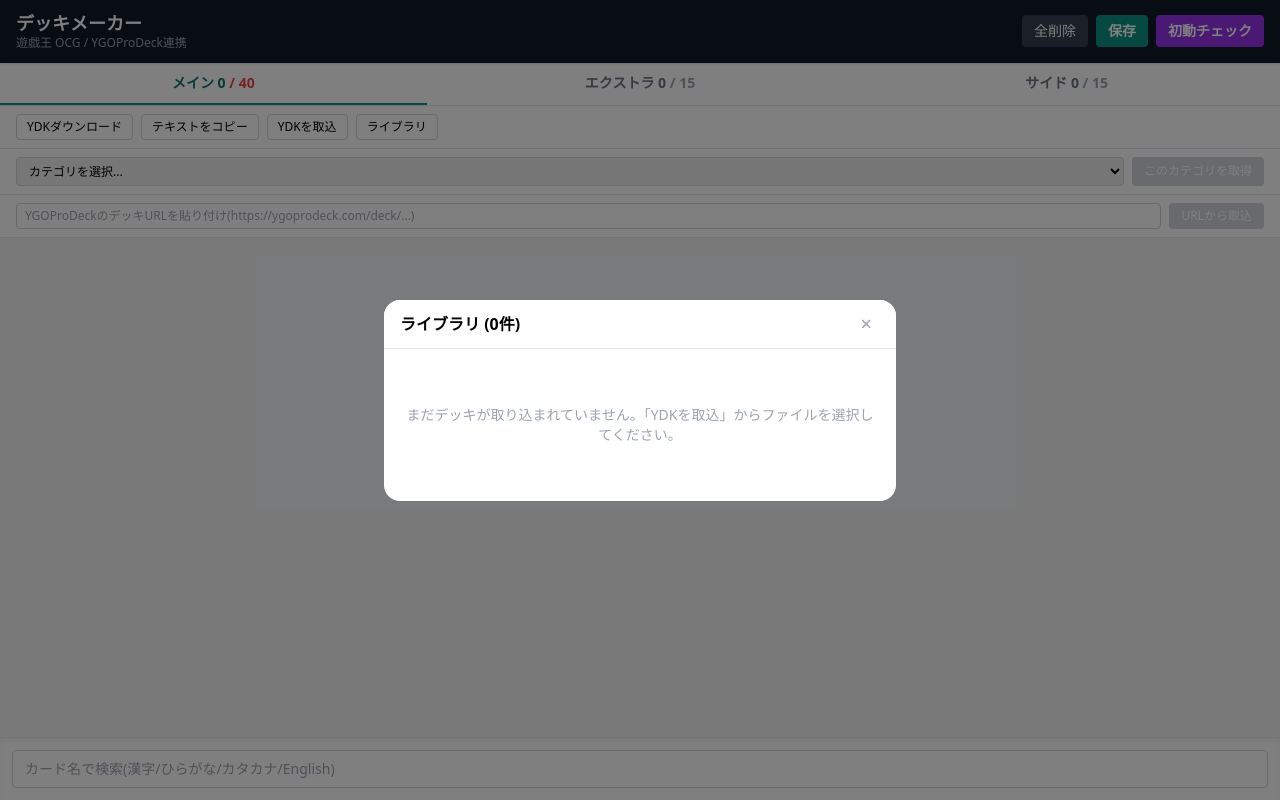
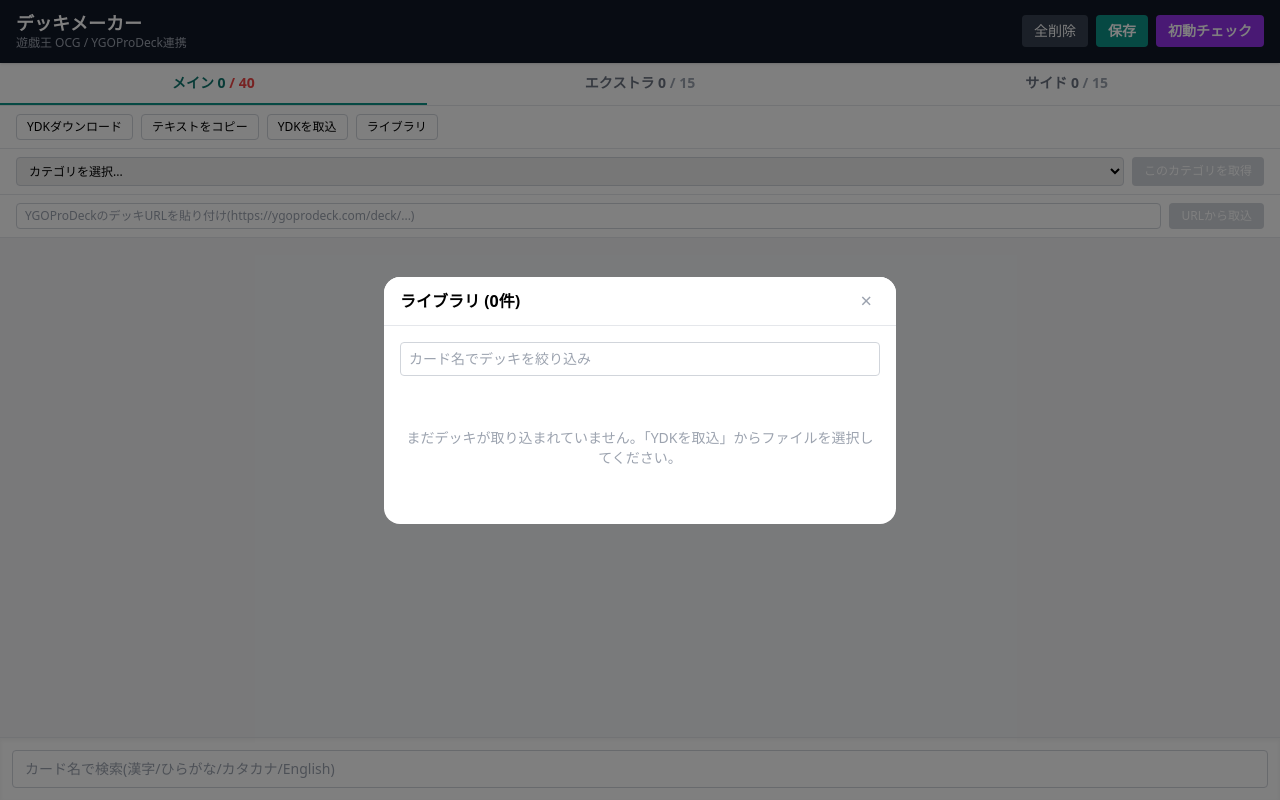
Before and after one commit to AI-CONNECT-collab/ygo-deck-maker, a React (Vite) app: page / in a window 1280 px wide. Both pictures are taken after a click on the button "ライブラリ". Built offline with nearby package versions, Linux system fonts and the light colour scheme.

Commit message:
Add sorting functionality to card display

```diff
--- a/src/App.jsx
+++ b/src/App.jsx
@@ -241,6 +241,7 @@ export default function App() {
   const [importing, setImporting] = useState(false);
   const [importUrl, setImportUrl] = useState("");
   const [customFormat, setCustomFormat] = useState("");
+  const [sortMode, setSortMode] = useState("");
   const [simOpen, setSimOpen] = useState(false);
   const [starterIds, setStarterIds] = useState(new Set());
   const [handSize, setHandSize] = useState(5);
@@ -948,17 +949,33 @@ export default function App() {
             下の検索欄からカードを追加してください
           </div>
         ) : (
-          <div className="grid grid-cols-10 sm:grid-cols-15 md:grid-cols-8 lg:grid-cols-10 xl:grid-cols-12 gap-2">
-            {deck[activeZone].map((entry) => (
+          <>
+            <div className="flex justify-end mb-2">
+              <select
+                value={sortMode}
+                onChange={(e) => setSortMode(e.target.value)}
+                className="text-xs border border-gray-300 rounded px-2 py-1"
+              >
+                <option value="">並び替え: 追加順</option>
+                <option value="name">名前順</option>
+                <option value="atk">攻撃力順</option>
+                <option value="def">守備力順</option>
+                <option value="type">種類順</option>
+              </select>
+            </div>
+            <div className="grid grid-cols-4 sm:grid-cols-6 md:grid-cols-8 lg:grid-cols-10 xl:grid-cols-12 gap-2">
+              {sortEntries(deck[activeZone], cardCache, sortMode).map((entry) => (
                 <CardThumb
                   key={entry.id}
                   card={cardCache[entry.id]}
                   jaName={nameIndex?.get(entry.id)?.ja}
                   qty={entry.qty}
                   onClick={() => setSelectedCardId(entry.id)}
+                  onRightClick={() => setQty(activeZone, entry.id, 0)}
                 />
               ))}
             </div>
+          </>
         )}
       </main>
 
@@ -1082,6 +1099,39 @@ export default function App() {
 }
 
 /* ----------------------------- CardThumb --------------------------------- */
+function getMatchingIds(query, nameIndex, limit = 8) {
+  const raw = query.trim();
+  if (!raw || !nameIndex) return [];
+  const q = raw.toLowerCase();
+  const qKata = toKatakana(raw).replace(/[・･]/g, "");
+  const rawNoDot = raw.replace(/[・･]/g, "");
+  const ids = [];
+  for (const [id, info] of nameIndex.entries()) {
+    const jaNoDot = info.ja ? info.ja.replace(/[・･]/g, "") : "";
+    const readingNoDot = info.readingKata ? info.readingKata.replace(/[・･]/g, "") : "";
+    const hit =
+      (info.ja && (info.ja.includes(raw) || jaNoDot.includes(rawNoDot))) ||
+      (info.readingKata && qKata.length >= 2 && readingNoDot.includes(qKata)) ||
+      (info.en && info.en.toLowerCase().includes(q));
+    if (hit) ids.push(id);
+    if (ids.length >= limit) break;
+  }
+  return ids;
+}
+
+function sortEntries(entries, cardCache, mode) {
+  const list = [...entries];
+  if (mode === "name") {
+    list.sort((a, b) => (cardCache[a.id]?.name || "").localeCompare(cardCache[b.id]?.name || ""));
+  } else if (mode === "atk") {
+    list.sort((a, b) => (cardCache[b.id]?.atk ?? -1) - (cardCache[a.id]?.atk ?? -1));
+  } else if (mode === "def") {
+    list.sort((a, b) => (cardCache[b.id]?.def ?? -1) - (cardCache[a.id]?.def ?? -1));
+  } else if (mode === "type") {
+    list.sort((a, b) => (cardCache[a.id]?.type || "").localeCompare(cardCache[b.id]?.type || ""));
+  }
+  return list;
+}
 
 function typeColor(type) {
   if (!type) return "bg-gray-400";
@@ -1090,12 +1140,20 @@ function typeColor(type) {
   return "bg-orange-500";
 }
 
-function CardThumb({ card, jaName, qty, onClick, small }) {
+function CardThumb({ card, jaName, qty, onClick, small, onRightClick }) {
   if (!card) {
     return <div className="bg-gray-200 rounded animate-pulse" style={{ paddingBottom: "146%" }} />;
   }
   return (
-    <button onClick={onClick} className="relative block w-full text-left">
+    <button
+      onClick={onClick}
+      onContextMenu={(e) => {
+        if (!onRightClick) return;
+        e.preventDefault();
+        onRightClick();
+      }}
+      className="relative block w-full text-left"
+    >
       <div className={`h-1 rounded-t ${typeColor(card.type)}`} />
       <img
         src={card.card_images?.[0]?.image_url_small}
@@ -1201,10 +1259,12 @@ function CardThumb({ card, jaName, qty, onClick, small }) {
     <div
       className="fixed inset-0 flex items-end sm:items-center justify-center z-40 p-0 sm:p-4"
       style={{ backgroundColor: "rgba(0,0,0,0.5)" }}
+      onClick={onClose}
     >
       <div
         className="bg-white rounded-t-2xl sm:rounded-2xl w-full sm:max-w-lg overflow-y-auto"
         style={{ maxHeight: "90vh" }}
+        onClick={(e) => e.stopPropagation()}
       >
         <div className="flex justify-between items-center px-4 py-3 border-b sticky top-0 bg-white">
           <div className="font-bold">{jaName}</div>
@@ -1381,7 +1441,23 @@ function QtyRow({ label, value, onChange, max }) {
    閲覧専用パネル。プレビュー中に必要なカードデータだけ遅延取得する。
    -------------------------------------------------------------------------- */
 
-function LibraryPanel({ library, cardCache, nameIndex, fetchCardsByIds, onOpenDeck, onRemove, onClose, onDownloadAll }) {  const [previewKey, setPreviewKey] = useState(null);
+function LibraryPanel({ library, cardCache, nameIndex, fetchCardsByIds, onOpenDeck, onRemove, onClose, onDownloadAll }) {
+const [libQuery, setLibQuery] = useState("");
+  const matchIds = useMemo(() => getMatchingIds(libQuery, nameIndex), [libQuery, nameIndex]);
+  const visibleLibrary =
+    libQuery.trim() && matchIds.length > 0
+      ? library.filter((d) =>
+          matchIds.some(
+            (id) =>
+              d.main.some((c) => c.id === id) ||
+              d.extra.some((c) => c.id === id) ||
+              d.side.some((c) => c.id === id)
+          )
+        )
+      : libQuery.trim()
+      ? []
+      : library;
+const [previewKey, setPreviewKey] = useState(null);
 const previewEntry = library.find((d) => d.key === previewKey) || null;
 
   useEffect(() => {
@@ -1426,13 +1502,22 @@ function LibraryPanel({ library, cardCache, nameIndex, fetchCardsByIds, onOpenDe
 
         {!previewEntry && (
           <div className="p-4">
+            <input
+              value={libQuery}
+              onChange={(e) => setLibQuery(e.target.value)}
+              placeholder="カード名でデッキを絞り込み"
+              className="w-full border border-gray-300 rounded px-2 py-1.5 text-sm mb-3"
+            />
+            {libQuery.trim() && (
+              <div className="text-xs text-gray-400 mb-2">{visibleLibrary.length}件ヒット</div>
+            )}
             {library.length === 0 ? (
               <div className="text-center text-gray-400 text-sm py-10">
                 まだデッキが取り込まれていません。「YDKを取込」からファイルを選択してください。
               </div>
             ) : (
               <div className="space-y-2">
-                {library.map((d) => (
+                {visibleLibrary.map((d) => (
                   <div key={d.key} className="border rounded-lg p-3 flex items-center justify-between">
                     <button className="text-left flex-1" onClick={() => setPreviewKey(d.key)}>
                       <div className="text-sm font-semibold truncate">{d.name}</div>
```
Lines whose indentation alone changed are shown as unchanged.
